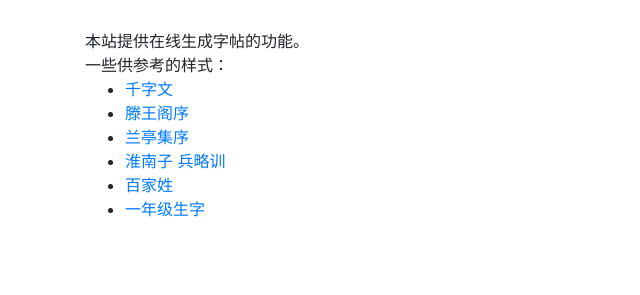
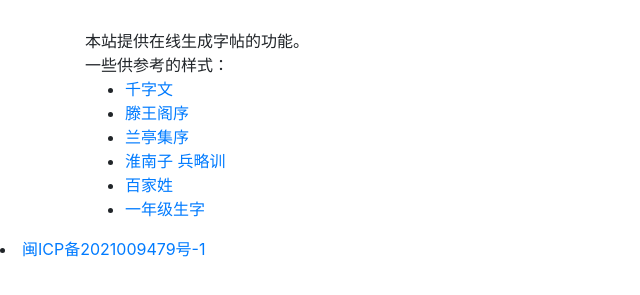
Before and after one commit to zhangyu836/www, a plain HTML site: page index.html in a window 1280 px wide. Shown: the part 51-346 px from the top of the page, without its empty margins (0-640 px from the left). Drawn offline with nearby package versions, Linux system fonts and the light colour scheme.

Commit message:
Update index.html

```diff
--- a/index.html
+++ b/index.html
@@ -19,6 +19,7 @@
         <li><a href="ynj.html">一年级生字</a></li>
     </ul>
 </div>
+<div id='ba'><li><a href="https://beian.miit.gov.cn/">闽ICP备2021009479号-1</a></li></div>
 <div style="display:none;"><script type="text/javascript" src="https://v1.cnzz.com/z_stat.php?id=1280035651&web_id=1280035651"></script></div>
 </body>
 </html>
```
